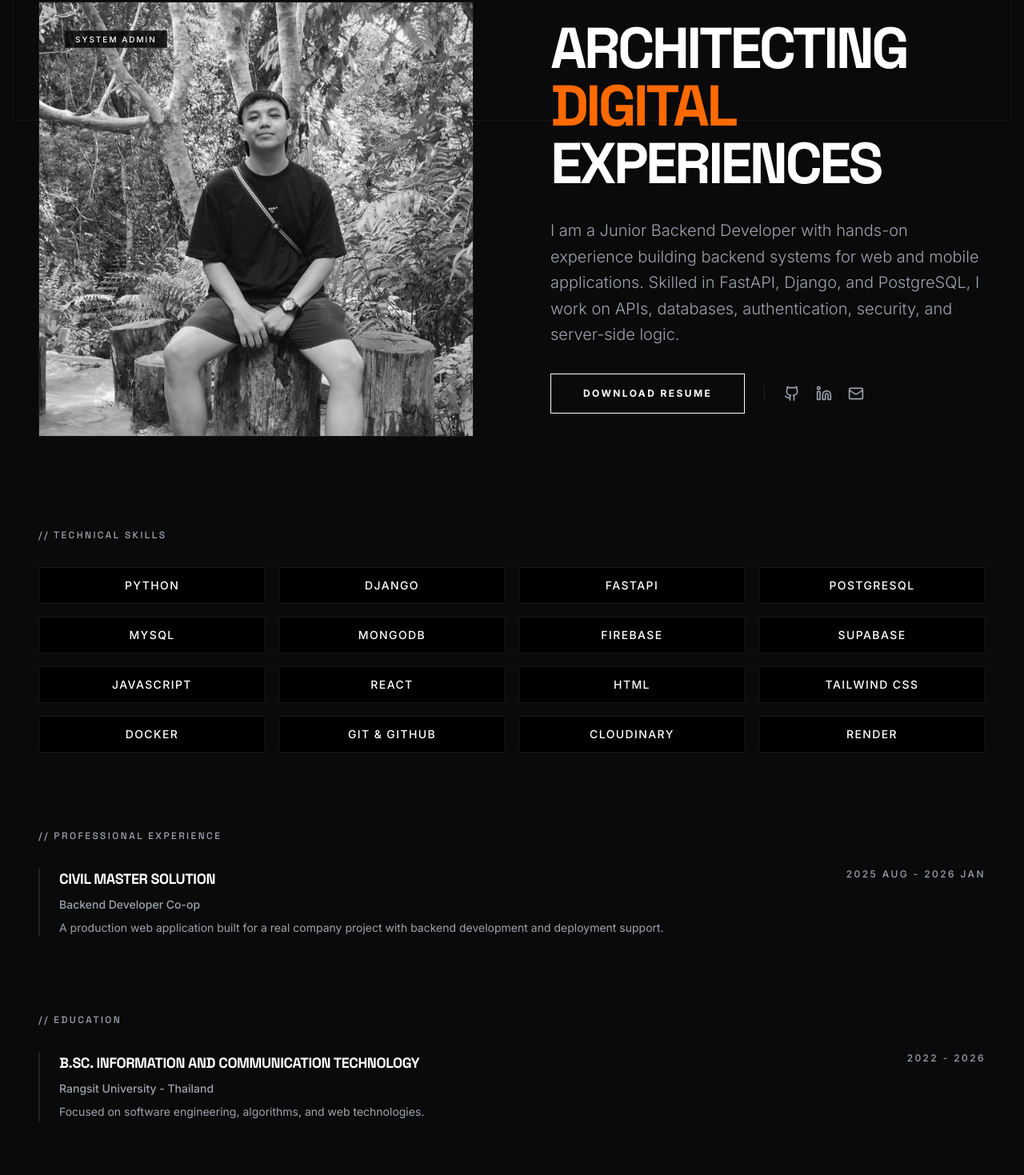
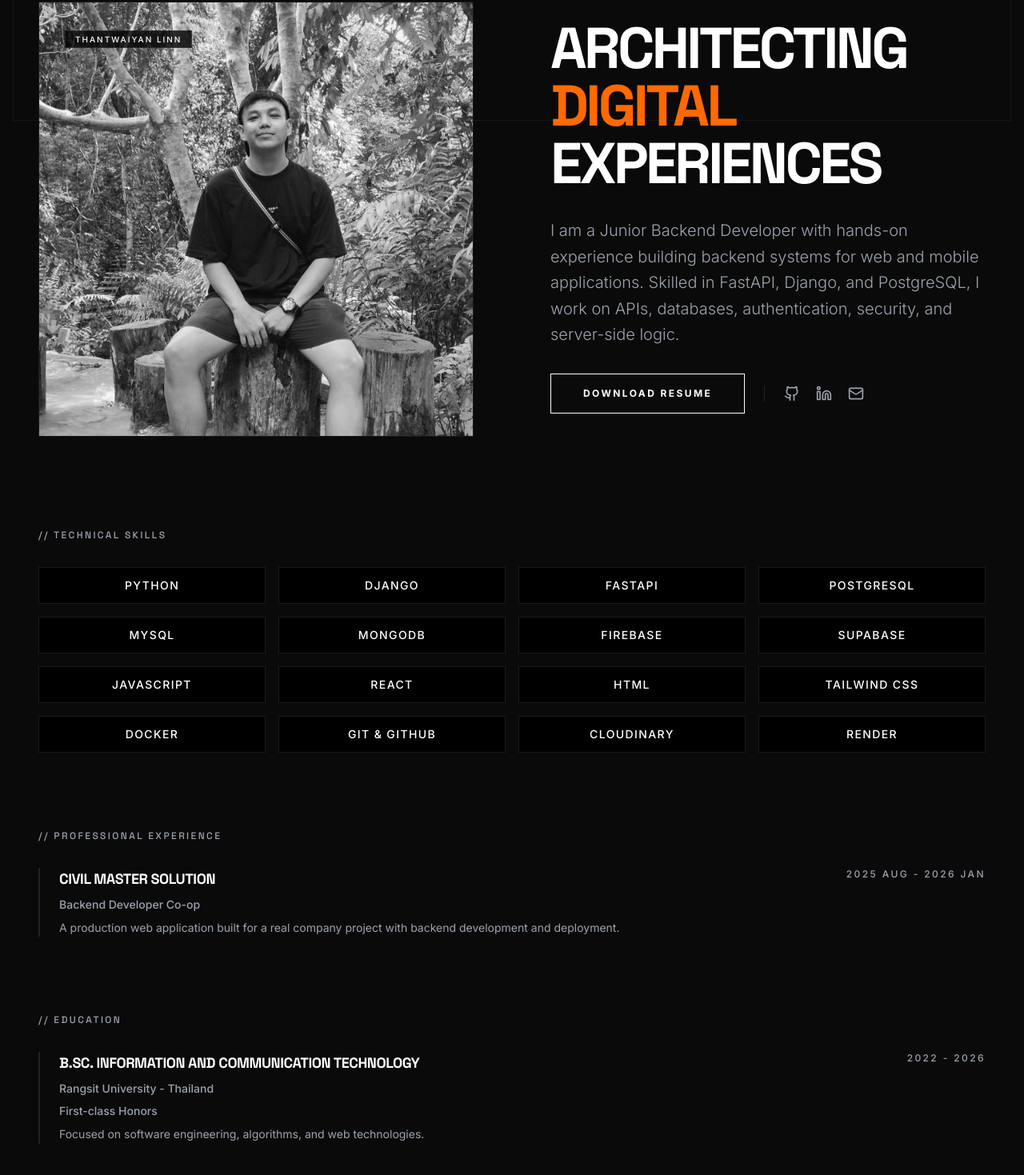
Before and after one commit to Thantwyl/Port, a React (Vite) app: page /about in a window 1280 px wide. Shown: the part 633-2102 px from the top of the page at 80% size. Built offline with nearby package versions, Linux system fonts and the light colour scheme.

Commit message:
add name

```diff
--- a/src/components/sections/About.jsx
+++ b/src/components/sections/About.jsx
@@ -12,17 +12,16 @@ const About = ({ isHomePage = false }) => {
             <img
               src={profile.avatar}
               alt="Profile"
-              className="w-full h-full object-cover grayscale transition-all duration-700 group-hover:grayscale-0 group-hover:scale-105"
+              className="w-full h-full object-cover md:grayscale transition-all duration-700 md:group-hover:grayscale-0 md:group-hover:scale-105"
             />
             <div className="absolute top-8 left-8">
-              <span className="text-[10px] cinematic-text bg-[var(--bg-primary)]/80 backdrop-blur-sm px-3 py-1 border border-[var(--border-primary)] text-[var(--text-primary)]">System Admin</span>
+              <span className="text-[10px] cinematic-text bg-[var(--bg-primary)]/80 backdrop-blur-sm px-3 py-1 border border-[var(--border-primary)] text-[var(--text-primary)]">Thantwaiyan Linn</span>
             </div>
           </div>
 
           <div>
             <span className="cinematic-text text-xs text-[var(--text-secondary)] mb-6 block">// Profile Overview</span>
             <h2 className="section-heading">Architecting <span className="text-orange-500">Digital</span> Experiences</h2>
-
             <p className="text-base sm:text-lg md:text-xl text-[var(--text-secondary)] font-light leading-relaxed mb-8">
               {profile.bio}
             </p>
@@ -101,6 +100,7 @@ const About = ({ isHomePage = false }) => {
                       <span className="text-xs text-[var(--text-secondary)] cinematic-text">{edu.period}</span>
                     </div>
                     <p className="text-sm text-[var(--text-secondary)] font-medium mb-2">{edu.institution}</p>
+                    <p className="text-sm text-[var(--text-secondary)] font-medium mb-2">{edu.grade}</p>
                     <p className="text-sm text-[var(--text-secondary)] leading-relaxed">{edu.description}</p>
                   </div>
                 ))}
--- a/src/data/profile.js
+++ b/src/data/profile.js
@@ -1,5 +1,5 @@
 const profile = {
-  name: "Thantwyl",
+  name: "ThantWaiYan Linn",
   title: "Backend Developer // Data Engineer // Data Science Enthusiast",
   tagline: "BUILDING THE FUTURE OF DIGITAL INFRASTRUCTURE.",
   bio: "I am a Junior Backend Developer with hands-on experience building backend systems for web and mobile applications. Skilled in FastAPI, Django, and PostgreSQL, I work on APIs, databases, authentication, security, and server-side logic.",
@@ -21,13 +21,14 @@ const profile = {
       title: "Civil Master Solution",
       role: "Backend Developer Co-op",
       period: "2025 Aug - 2026 Jan",
-      description: "A production web application built for a real company project with backend development and deployment support."
+      description: "A production web application built for a real company project with backend development and deployment."
     }
   ],
   education: [
     {
       degree: "B.Sc. Information and Communication Technology",
       institution: "Rangsit University - Thailand",
+      grade: "First-class Honors",
       period: "2022 - 2026",
       description: "Focused on software engineering, algorithms, and web technologies."
     }
```
